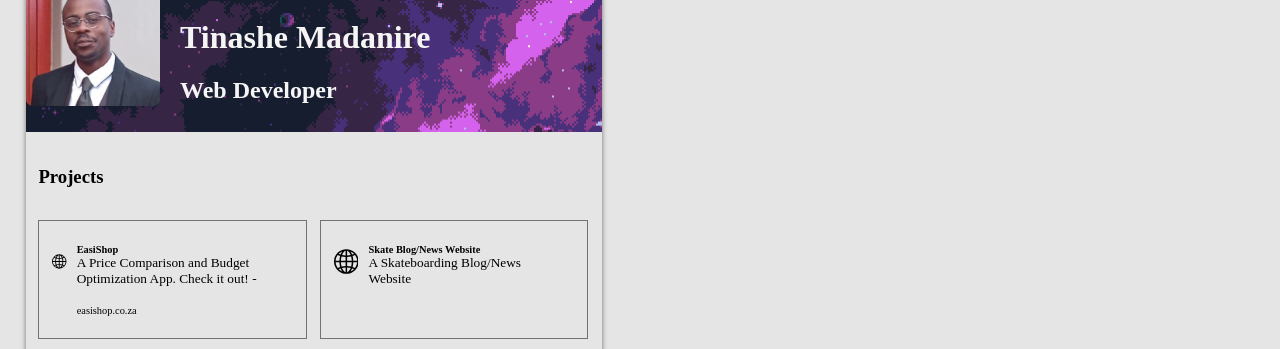
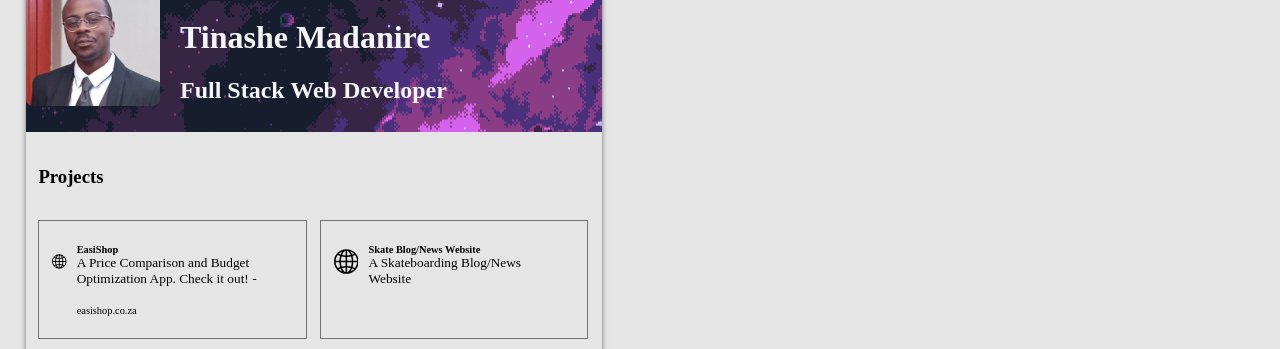
Before and after one commit to Tinashe984life/ProfileMe-Online-CV, a plain HTML site: page index.html in a window 1280 px wide. Shown: the part 378-727 px from the top of the page. Drawn offline with Linux system fonts and the light colour scheme.

Commit message:
updated index.html 02/04/2025 v4

```diff
--- a/index.html
+++ b/index.html
@@ -53,7 +53,7 @@
                     </div>
                     <div class="name-title">
                         <h1>Tinashe Madanire</h1>
-                        <h2>Web Developer</h2>
+                        <h2>Full Stack Web Developer</h2>
                     </div>
                 </div>
             </div>
```
